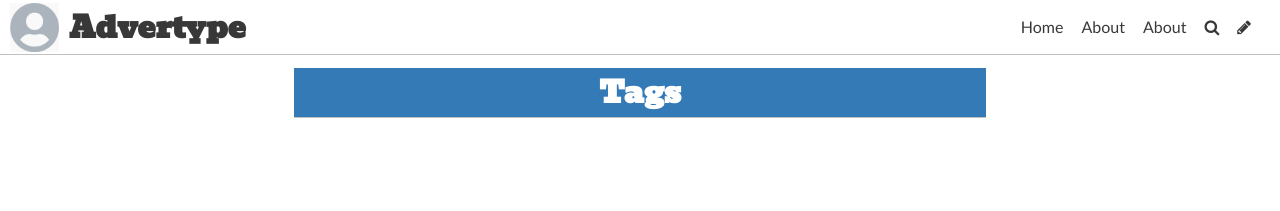
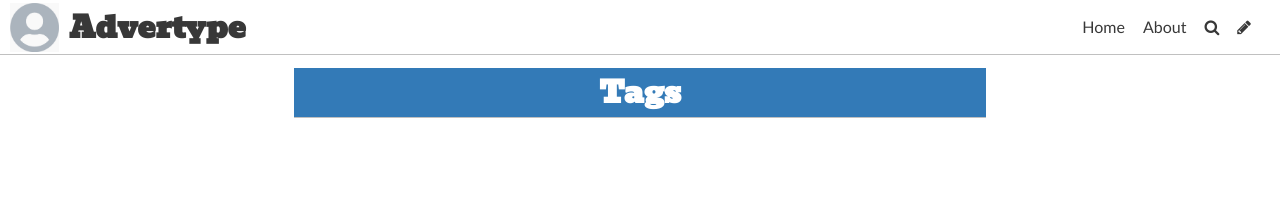
Before and after one commit to taylorball1/taylorball, a Jekyll site: the page built from pages/tags.md, in a window 1280 px wide. Shown: the top 211 px of the page. Built offline with Jekyll 4.4.1, drawn with Linux system fonts in a browser that asks for light colours; some web fonts are replaced.

Commit message:
Update Settings “general”

```diff
--- a/_data/settings.yml
+++ b/_data/settings.yml
@@ -11,6 +11,4 @@ favicon: /uploads/favicon.ico
 gridlayout: false
 fixednavbar: false
 upzoom: true
-items:
-  - name: "About "
-    siteurl: /about/
+items: []
```
